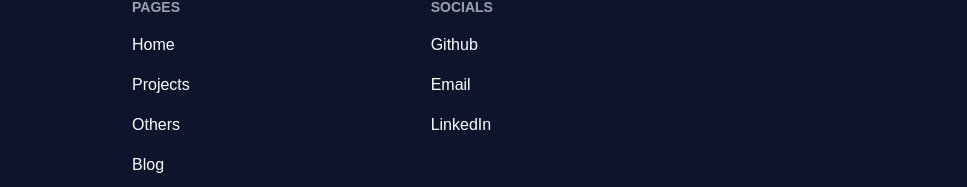
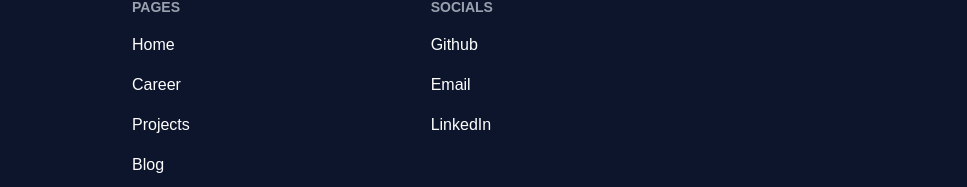
Before and after one commit to Mtoal087/NextPortfolio, a Next.js app: page / in a window 1280 px wide. Shown: the part 2230-2417 px from the top of the page, without its empty margins (60-1027 px from the left). Built offline with nearby package versions, Linux system fonts and the light colour scheme.

Commit message:
Fixed new links in footer

```diff
--- a/src/components/footer.tsx
+++ b/src/components/footer.tsx
@@ -10,8 +10,8 @@
                     <h4 className="uppercase text-gray-400 text-sm font-bold">Pages</h4>
                     <div>
                         <div className="my-4"><Link href="/">Home</Link></div>
+                        <div className="my-4"><Link href="/career">Career</Link></div>
                         <div className="my-4"><Link href="/project">Projects</Link></div>
-                        <div className="my-4"><Link href="/other">Others</Link></div>
                         <div className="my-4"><Link href="/blog">Blog</Link></div>
                     </div>
                 </div>
```
